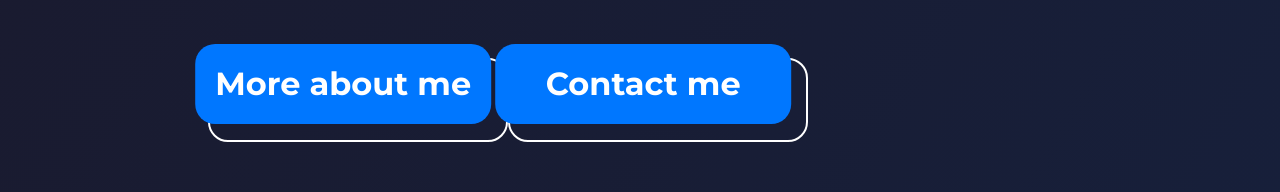
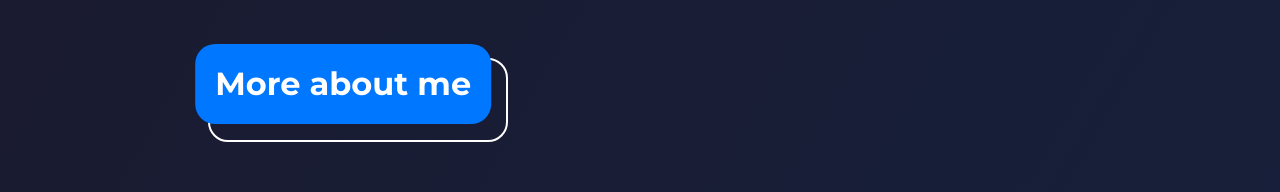
Before and after one commit to David139-debug/portoflio-website, a React (Vite) app in the folder portfolio-website/client/: page / in a window 1280 px wide. Shown: the part 535-727 px from the top of the page. Built offline with nearby package versions, Linux system fonts and the light colour scheme; no server answers.

Commit message:
Update Welcome.tsx

```diff
--- a/portfolio-website/client/src/Components/Home/Welcome.tsx
+++ b/portfolio-website/client/src/Components/Home/Welcome.tsx
@@ -30,10 +30,7 @@ const Welcome = () => {
                 <div className={styles.container}>
                     <h1 className={`${styles.firstH1} ${showText ? styles.h1Loaded : ""}`}>Hi, I am <span className={styles.name}>David</span>.</h1>
                     <h1 className={`${styles.secondH1} ${showText ? styles.h1Loaded : ""}`}>Front-End & Full-Stack <span className={styles.name}>developer</span>.</h1>
-                    <div style={{ display: "flex" }}>
-                        <div className={`${styles.baloon} ${showButton ? styles.btnLoaded : ""}`}><button className={styles.btn} onClick={handleClick}>More about me</button></div>
-                        <div className={`${styles.baloon} ${showButton ? styles.btnLoaded : ""}`}><button className={styles.btn} onClick={handleClick}>Contact me</button></div>
-                    </div>
+                    <div className={`${styles.baloon} ${showButton ? styles.btnLoaded : ""}`}><button className={styles.btn} onClick={handleClick}>More about me</button></div>
                     <Chat />
                 </div>
             </div>
```
